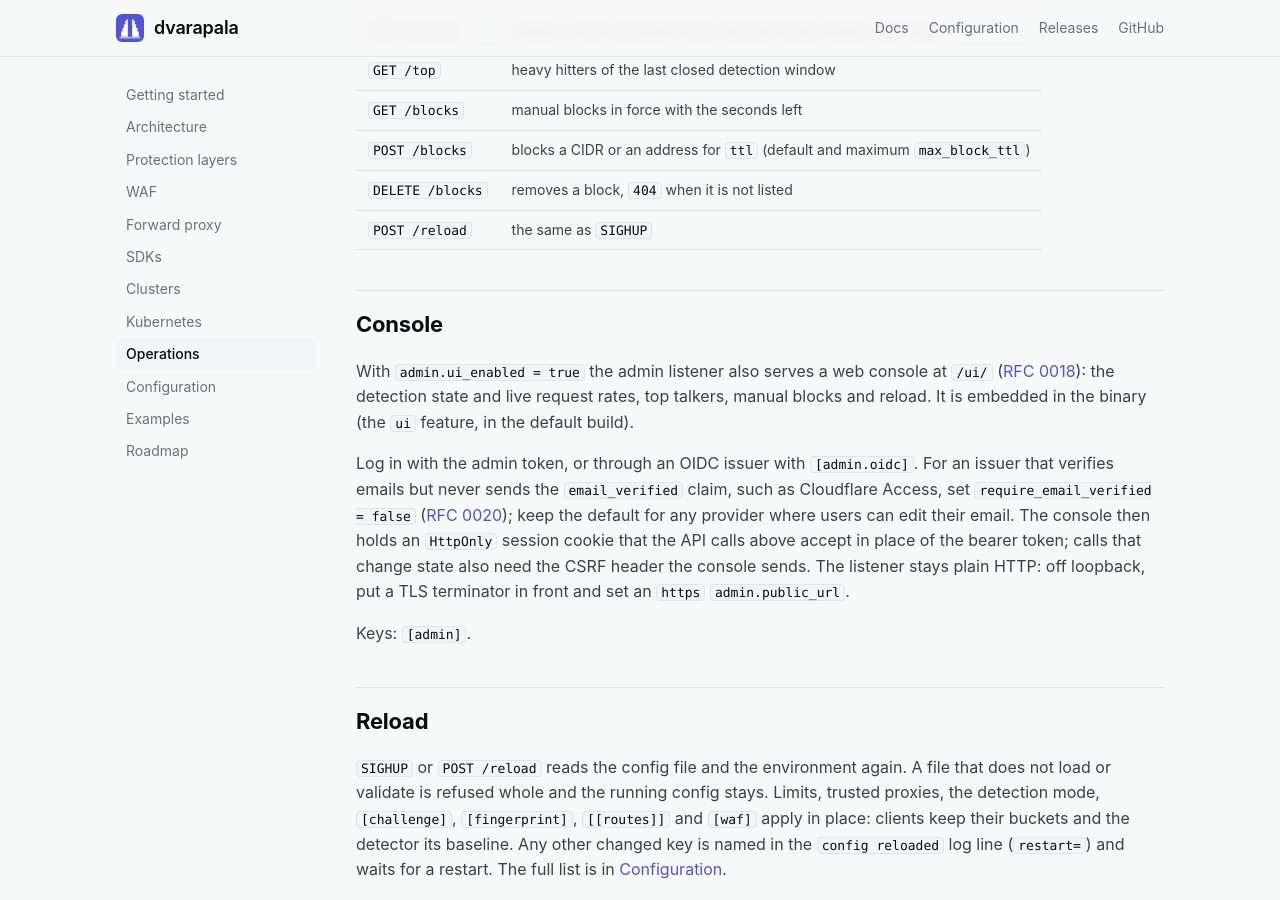
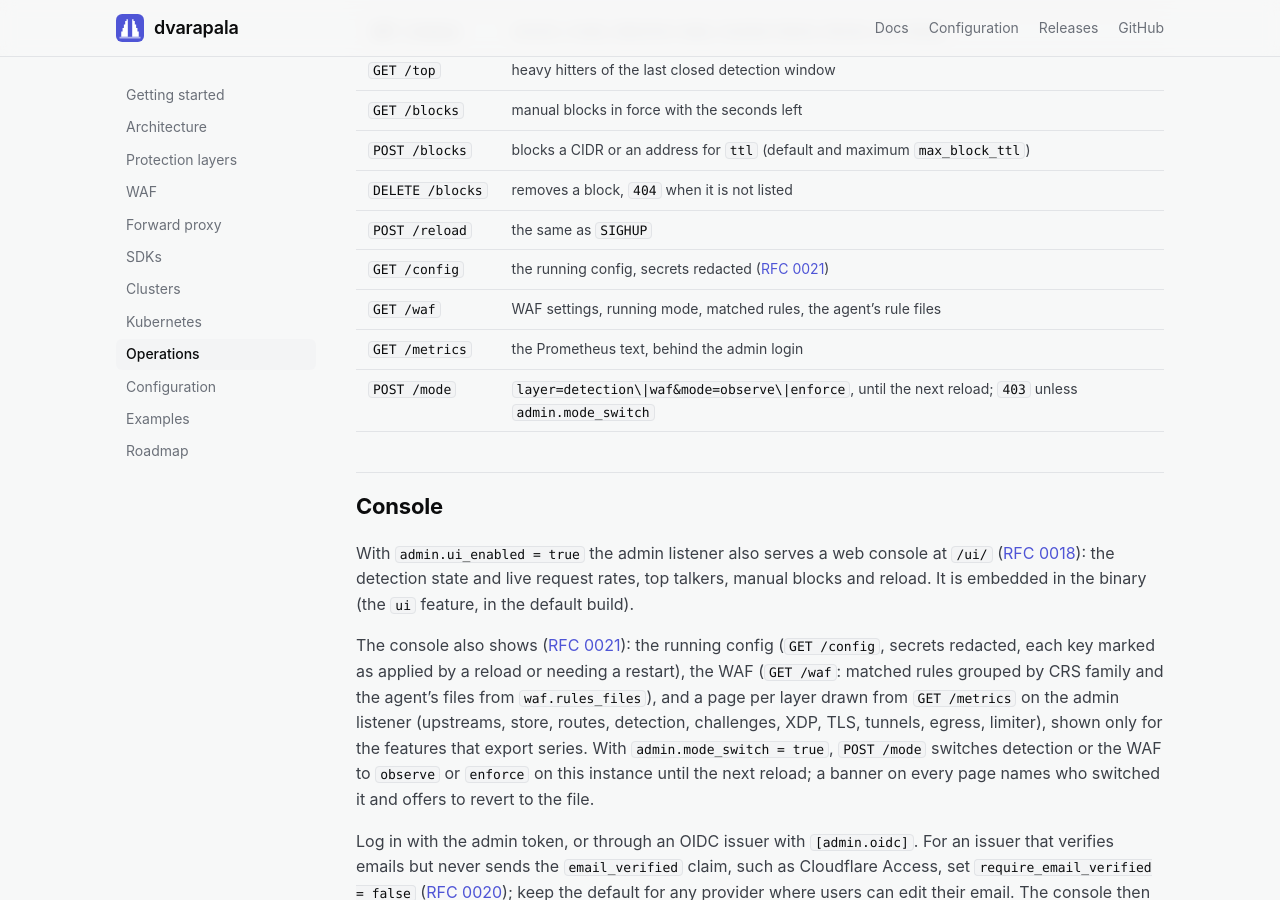
Before and after one commit to franzramadhan/dvarapala, a Jekyll site: the page built from site/docs/operations.md, in a window 1280 px wide and 900 px high, scrolled down 824 px. Built offline with Jekyll 4.4.1, drawn with Linux system fonts in a browser that asks for light colours.

Commit message:
release: v0.14.0 (#175)
Ships RFC 0021 (#168, #170 to #173): the console's config view, WAF
page, mode switch and health pages.

Versions: workspace `0.14.0`, `sdk/js/package.json`,
`sdk/python/pyproject.toml`, `Cargo.lock`, `fuzz/Cargo.lock`,
`crates/xdp-ebpf/Cargo.lock` (`dvarapala-xdp-common`). `CHANGELOG.md`
from `git cliff`.

Status: RFC 0021 `implemented`, Release `v0.14.0` (header, Rollout line,
`ROADMAP.md`).

Docs: `README.md` (a "Console views" row), `site/index.html` (RFC 0021
card), `site/docs/operations.md` (the new admin calls and console
pages). `CONFIG.md` and `examples/` were updated by #172.

```diff
--- a/Cargo.toml
+++ b/Cargo.toml
@@ -5,7 +5,7 @@ members = ["crates/*"]
 exclude = ["crates/xdp-ebpf"]
 
 [workspace.package]
-version = "0.13.0"
+version = "0.14.0"
 edition = "2024"
 license = "MIT"
 repository = "https://github.com/franzramadhan/dvarapala"
--- a/sdk/js/package.json
+++ b/sdk/js/package.json
@@ -1,6 +1,6 @@
 {
   "name": "dvarapala",
-  "version": "0.13.0",
+  "version": "0.14.0",
   "description": "In-process rate limit, flood detection and connection limits from the dvarapala gateway (RFC 0008)",
   "license": "MIT",
   "repository": "github:franzramadhan/dvarapala",
--- a/sdk/python/pyproject.toml
+++ b/sdk/python/pyproject.toml
@@ -5,7 +5,7 @@ build-backend = "setuptools.build_meta"
 [project]
 name = "dvarapala"
 description = "In-process rate limit, flood detection and connection limits from the dvarapala gateway (RFC 0008)"
-version = "0.13.0"
+version = "0.14.0"
 requires-python = ">=3.10"
 license = "MIT"
 dependencies = []
--- a/site/docs/operations.md
+++ b/site/docs/operations.md
@@ -39,6 +39,10 @@ curl -sH "$H" -X POST http://127.0.0.1:9091/reload
 | `POST /blocks` | blocks a CIDR or an address for `ttl` (default and maximum `max_block_ttl`) |
 | `DELETE /blocks` | removes a block, `404` when it is not listed |
 | `POST /reload` | the same as `SIGHUP` |
+| `GET /config` | the running config, secrets redacted ([RFC 0021](https://github.com/franzramadhan/dvarapala/blob/main/rfc/0021-admin-ui-config-waf.md)) |
+| `GET /waf` | WAF settings, running mode, matched rules, the agent's rule files |
+| `GET /metrics` | the Prometheus text, behind the admin login |
+| `POST /mode` | `layer=detection\|waf&mode=observe\|enforce`, until the next reload; `403` unless `admin.mode_switch` |
 
 ## Console
 
@@ -46,6 +50,17 @@ With `admin.ui_enabled = true` the admin listener also serves a web
 console at `/ui/` ([RFC 0018](https://github.com/franzramadhan/dvarapala/blob/main/rfc/0018-admin-ui.md)): the detection
 state and live request rates, top talkers, manual blocks and reload. It is
 embedded in the binary (the `ui` feature, in the default build).
+
+The console also shows ([RFC 0021](https://github.com/franzramadhan/dvarapala/blob/main/rfc/0021-admin-ui-config-waf.md)):
+the running config (`GET /config`, secrets redacted, each key marked as
+applied by a reload or needing a restart), the WAF (`GET /waf`: matched
+rules grouped by CRS family and the agent's files from `waf.rules_files`),
+and a page per layer drawn from `GET /metrics` on the admin listener
+(upstreams, store, routes, detection, challenges, XDP, TLS, tunnels,
+egress, limiter), shown only for the features that export series. With
+`admin.mode_switch = true`, `POST /mode` switches detection or the WAF to
+`observe` or `enforce` on this instance until the next reload; a banner
+on every page names who switched it and offers to revert to the file.
 
 Log in with the admin token, or through an OIDC issuer with
 `[admin.oidc]`. For an issuer that verifies emails but never sends the
--- a/site/index.html
+++ b/site/index.html
@@ -63,6 +63,7 @@
         <div class="card"><span class="tag">RFC 0018</span><h3>Admin console</h3><p>A web console on the admin listener: live request rates, the detection state, top talkers, blocks and reload. Log in with the admin token or through your OIDC provider.</p></div>
         <div class="card"><span class="tag">RFC 0019</span><h3>Kubernetes operator</h3><p>Label an Ingress, HTTPRoute or GRPCRoute and a webhook points it at a dvarapala gateway the operator runs for its Service. No change to the app or its manifests; policy edits reload the gateways in place.</p></div>
         <div class="card"><span class="tag">RFC 0020</span><h3>OIDC through Cloudflare Access</h3><p>Console login trusts the issuer's verified email when it sends no <code>email_verified</code> claim, as Cloudflare Access does. Off by default, and an explicit <code>false</code> still denies.</p></div>
+        <div class="card"><span class="tag">RFC 0021</span><h3>Console views</h3><p>See the running config with secrets redacted, the WAF rules that matched and the agent's rule files, and a health page per layer. Switch detection or the WAF between observe and enforce until the next reload, when <code>admin.mode_switch</code> allows it.</p></div>
         <div class="card"><span class="tag">metrics</span><h3>Prometheus metrics</h3><p>Verdicts, detection state, challenges, connection limits, tunnels, HTTP/2, QUIC, the store, XDP and the WAF on a separate listener, so you can watch before you enforce.</p></div>
       </div>
     </div>
```
Also changed, not shown: ROADMAP.md (+1 -1 lines), rfc/0021-admin-ui-config-waf.md (+2 -2 lines), CHANGELOG.md, README.md, 3 other files.
